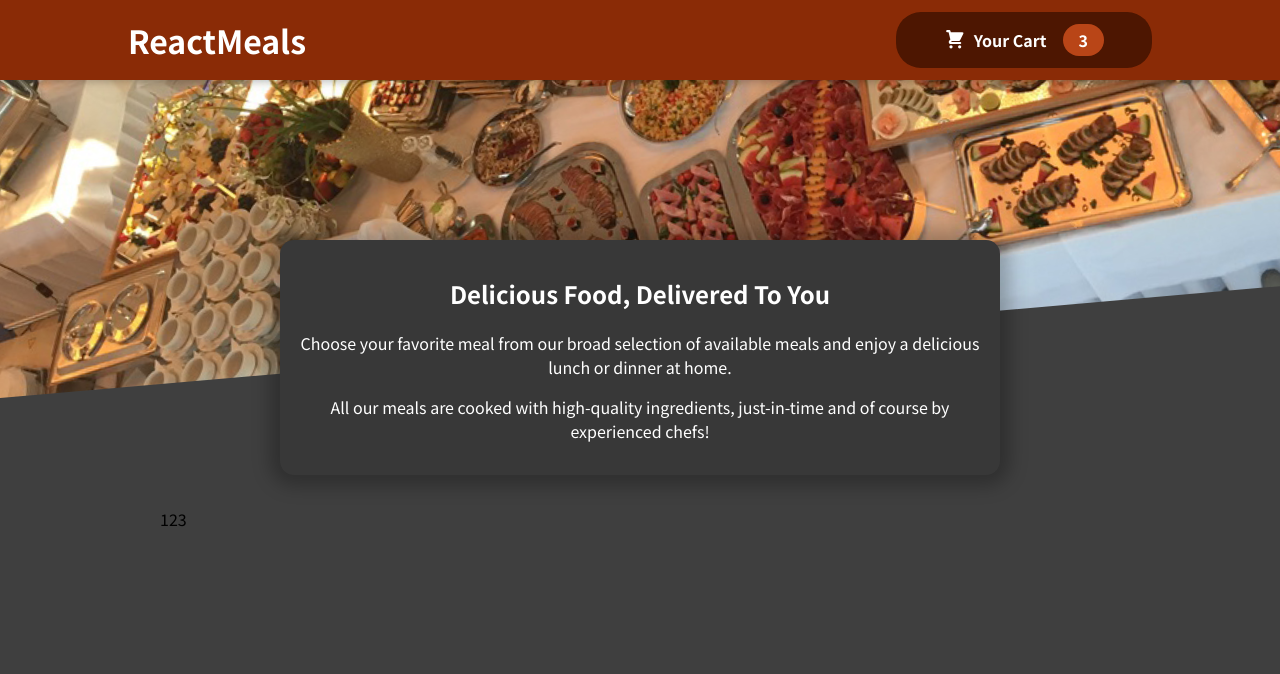
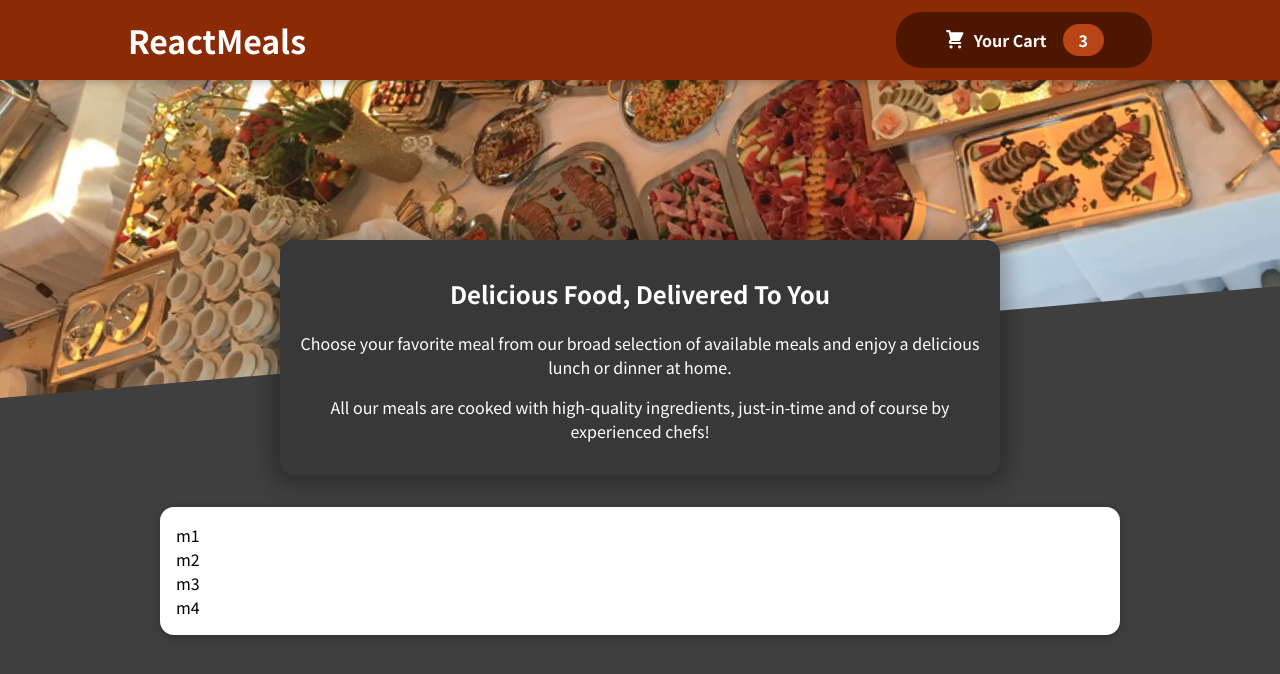
Before and after one commit to mb-awan/react-advance-context-food-app, a JavaScript app: page / in a window 1280 px wide. Shown: the top 674 px of the page. Built offline with nearby package versions, Linux system fonts and the light colour scheme.

Commit message:
Created Card Component and Wrapped Available Meals' meals with it

```diff
--- a/src/Components/Meals/AvailableMeals/index.js
+++ b/src/Components/Meals/AvailableMeals/index.js
@@ -1,4 +1,5 @@
 import classes from "./index.module.css";
+import Card from "../../UI/Card";
 
 const DUMMY_MEALS = [
     {
@@ -27,9 +28,14 @@ const DUMMY_MEALS = [
     },
 ];
 
-const AvailableMeals = props => {
+const AvailableMeals = () => {
+    const mealsItems = DUMMY_MEALS.map(meal => <li key={meal.id}>{meal.id}</li>);
     return <section className={classes.meals}>
-        123
+        <Card>
+            <ul>
+                {mealsItems}
+            </ul>
+        </Card>
     </section>
 }
 
--- /dev/null
+++ b/src/Components/UI/Card/Card.module.css
@@ -0,0 +1,6 @@
+.card {
+    padding: 1rem;
+    box-shadow: 0 2px 8px rgba(0, 0, 0, 0.25);
+    border-radius: 14px;
+    background-color: white;
+}
--- /dev/null
+++ b/src/Components/UI/Card/index.js
@@ -0,0 +1,9 @@
+import classes from './Card.module.css';
+
+const Card = props => {
+    return <div className={classes.card}>
+        {props.children}
+    </div>
+}
+
+export default Card;
```
